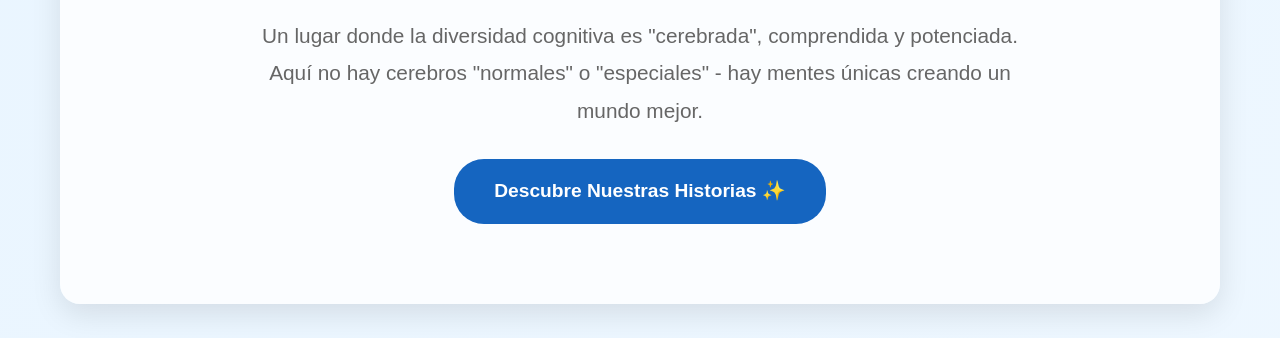
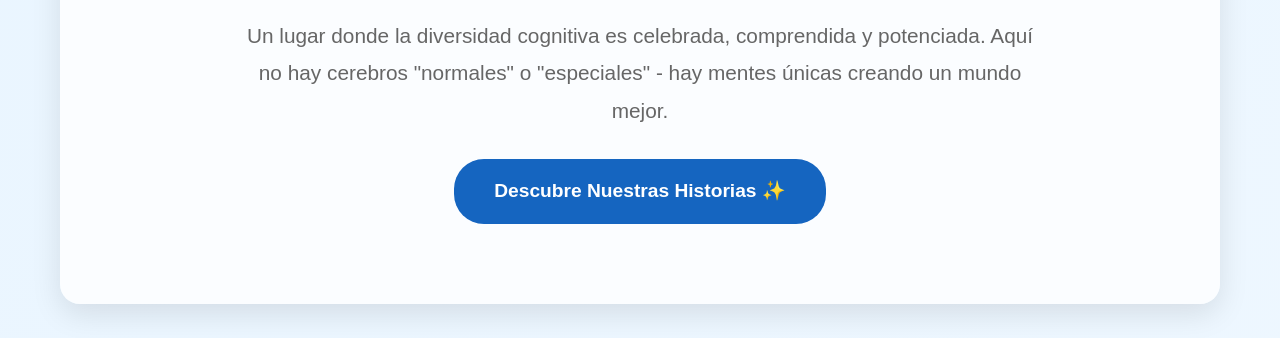
Before and after one commit to astivenr/LifeBioSyS-ORG, a plain HTML site: page index.html in a window 1280 px wide. Shown: the part 462-800 px from the top of the page. Drawn offline with Linux system fonts and the light colour scheme.

Commit message:
Update index.html

```diff
--- a/index.html
+++ b/index.html
@@ -226,7 +226,7 @@
         <!-- HERO SECTION -->
         <section class="hero" id="inicio">
             <h2>Bienvenido a tu espacio 🏠</h2>
-            <p>Un lugar donde la diversidad cognitiva es "cerebrada", comprendida y potenciada. Aquí no hay cerebros "normales" o "especiales" - hay mentes únicas creando un mundo mejor.</p>
+            <p>Un lugar donde la diversidad cognitiva es celebrada, comprendida y potenciada. Aquí no hay cerebros "normales" o "especiales" - hay mentes únicas creando un mundo mejor.</p>
             <a href="#historias" class="cta-button">Descubre Nuestras Historias ✨</a>
         </section>
 
```
